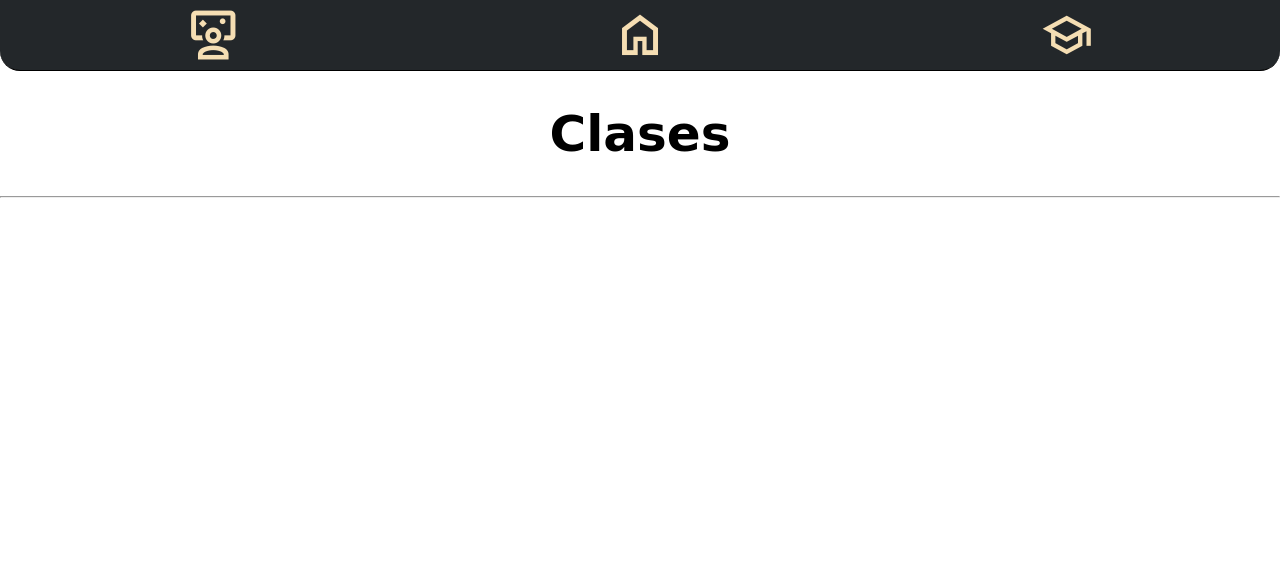
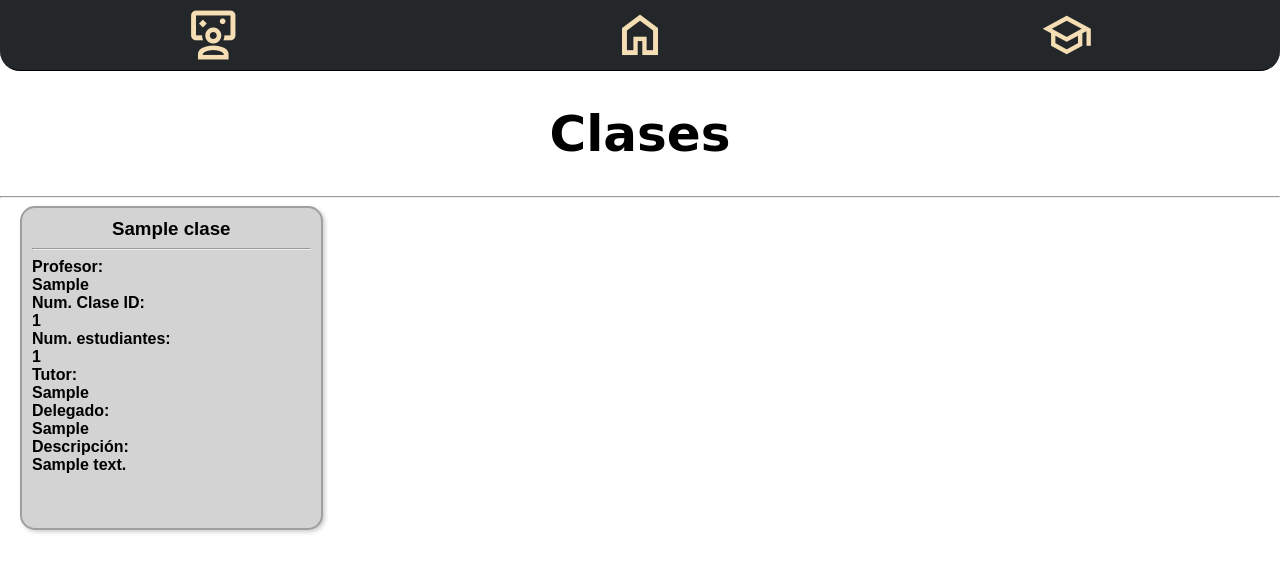
Before and after one commit to MitchelRos/M07-UF4-MITCHEL2, a Django app: page /name-app/clases/ in a window 1280 px wide. Shown: the top 572 px of the page. Run offline with Django 4.2, Linux system fonts and the light colour scheme; tables that the repository leaves empty hold one stand-in row (values such as "Sample post").

Commit message:
list clases

```diff
--- a/jaumebalmes_mitchel/views_template_mitchel/templates/clases.html
+++ b/jaumebalmes_mitchel/views_template_mitchel/templates/clases.html
@@ -5,7 +5,7 @@
 <head>
     <meta charset="UTF-8">
     <link rel="stylesheet" type="text/css" href="{% static 'css/all.css' %}">
-    <link rel="stylesheet" type="text/css" href="{% static 'css/student.css' %}">
+    <link rel="stylesheet" type="text/css" href="{% static 'css/clases.css' %}">
     <title>Student</title>
 </head>
 
@@ -14,17 +14,26 @@
     <h1>Clases</h1>
     <hr>
     <section>
-        {% for student in students %}
-        <!-- <a href="{% url 'student_info' student_id=student.id %}"> -->
+        {% for clase in clases %}
+        <a href="{% url 'clase_info' clase_id=clase.id %}">
             <div>
-                <h3>{{ student.name }}</h3>
+                <h3>{{ clase.name }}</h3>
                 <hr>
-                <span class="subtitle">Descripción:</span>
-                <div class="description">{{ student.desc }}</div>
+                <div class="subtitle">Profesor: <div class="field">{{ clase.teacher }}</div>
+                </div>
+                <div class="subtitle">Num. Clase ID: <div class="field">{{ clase.numberClass }}</div>
+                </div>
+                <div class="subtitle">Num. estudiantes: <div class="field">{{ clase.students }}</div>
+                </div>
+                <div class="subtitle">Tutor: <div class="field">{{ clase.classTutor }}</div>
+                </div>
+                <div class="subtitle">Delegado: <div class="field">{{ clase.classPresident }}</div>
+                </div>
+                <div class="subtitle">Descripción: <div class="field">{{ clase.description }}</div>
+                </div>
             </div>
-        <!-- </a> -->
+        </a>
         {% endfor %}
-    </section>
 
 </body>
 
```
